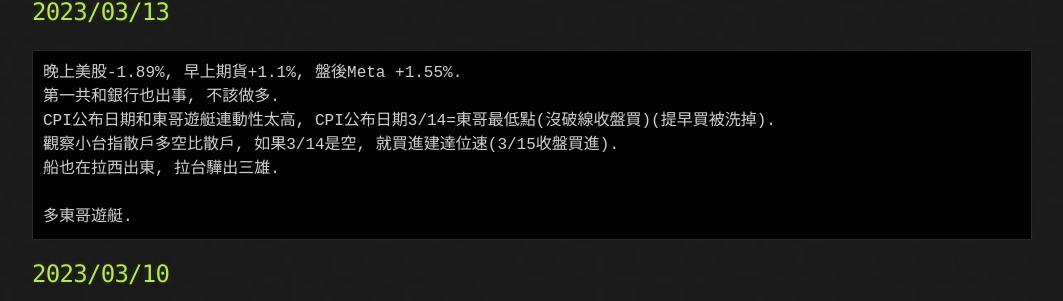
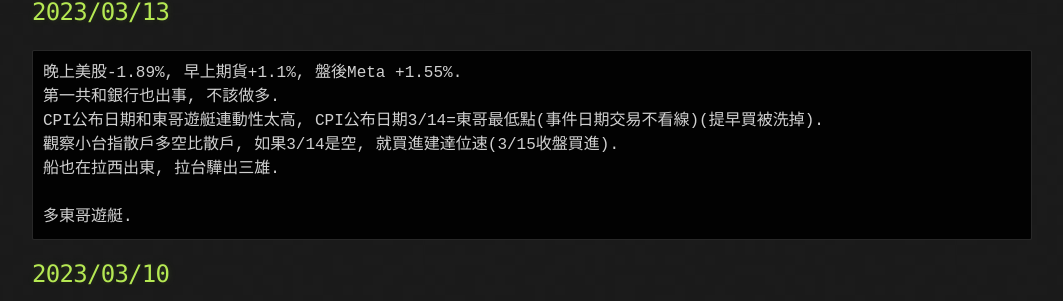
Before and after one commit to lepg5487/Stock_God, a Jekyll site: the page built from index.md, in a window 1280 px wide and 900 px high, scrolled down 1918 px. Shown: the part 196-497 px from the top of the window, without its empty margins (108-1171 px from the left). Built offline with Jekyll 4.4.1, drawn with Linux system fonts in a browser that asks for light colours; our own code applies the rules of GitHub Pages for plain Markdown files.

Commit message:
Update index.md

````diff
--- a/index.md
+++ b/index.md
@@ -87,7 +87,7 @@ layout: testlayouts
 ```
 晚上美股-1.89%, 早上期貨+1.1%, 盤後Meta +1.55%.
 第一共和銀行也出事, 不該做多.
-CPI公布日期和東哥遊艇連動性太高, CPI公布日期3/14=東哥最低點(沒破線收盤買)(提早買被洗掉).
+CPI公布日期和東哥遊艇連動性太高, CPI公布日期3/14=東哥最低點(事件日期交易不看線)(提早買被洗掉).
 觀察小台指散戶多空比散戶, 如果3/14是空, 就買進建達位速(3/15收盤買進).
 船也在拉西出東, 拉台驊出三雄.
 
````
